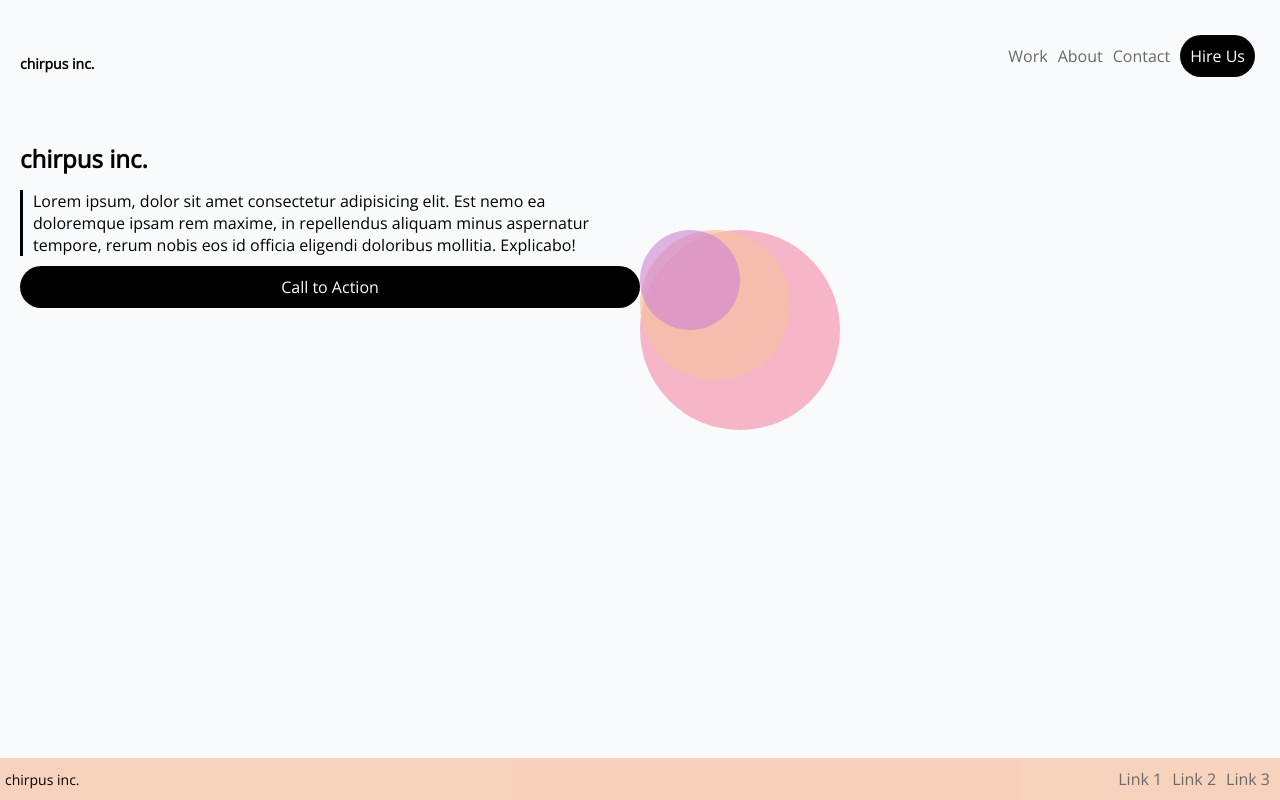
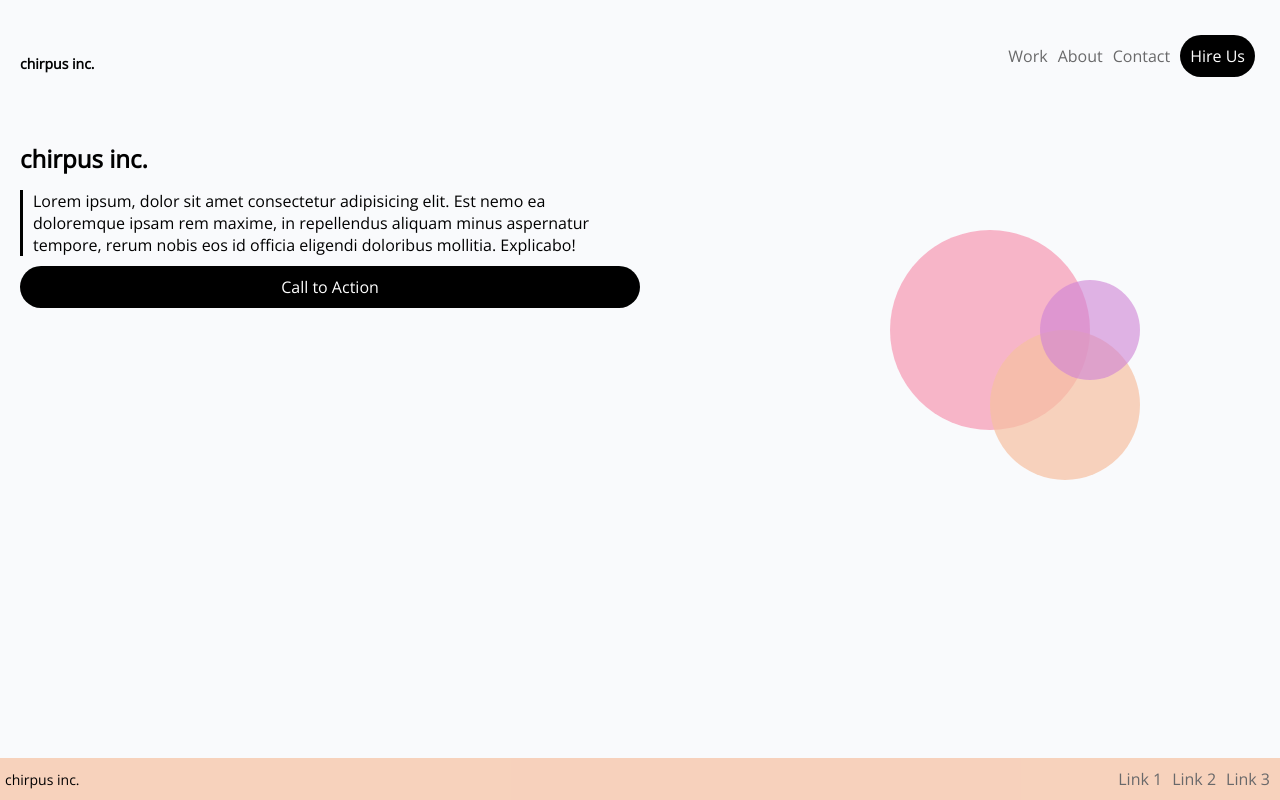
Before and after one commit to LeslieGilbert0223/lab2, a plain HTML site: page index.html in a window 1280 px wide. Drawn offline with nearby package versions, Linux system fonts and the light colour scheme.

Commit message:
Moved circles

```diff
--- a/style.css
+++ b/style.css
@@ -136,6 +136,7 @@ body {
 
   .circle-container {
     flex: 1;
+    display: flex;
   }
 
   .circle-one {
@@ -145,6 +146,7 @@ body {
     border-radius: 50%;
     background-color: rgba(247, 136, 167, 0.6); /*PINK*/
     /* transform: translate(-50% -50%); */
+    margin-left: 250px;
     position: absolute;
     /* justify-content: flex-end; */
     align-content: flex-end;
@@ -156,6 +158,7 @@ body {
     border-radius: 50%;
     background-color: rgba(247, 193, 162, 0.7); /*ORANGE*/
     /* transform: translate(75% 75%); */
+    margin: 100px 350px;
     position: absolute;
   }
 
@@ -164,6 +167,7 @@ body {
     width: 100px;
     border-radius: 50%;
     background-color: rgba(207, 130, 213, 0.6); /*PURPLE*/
+    margin: 50px 400px;
     position: absolute;
   }
 
```
